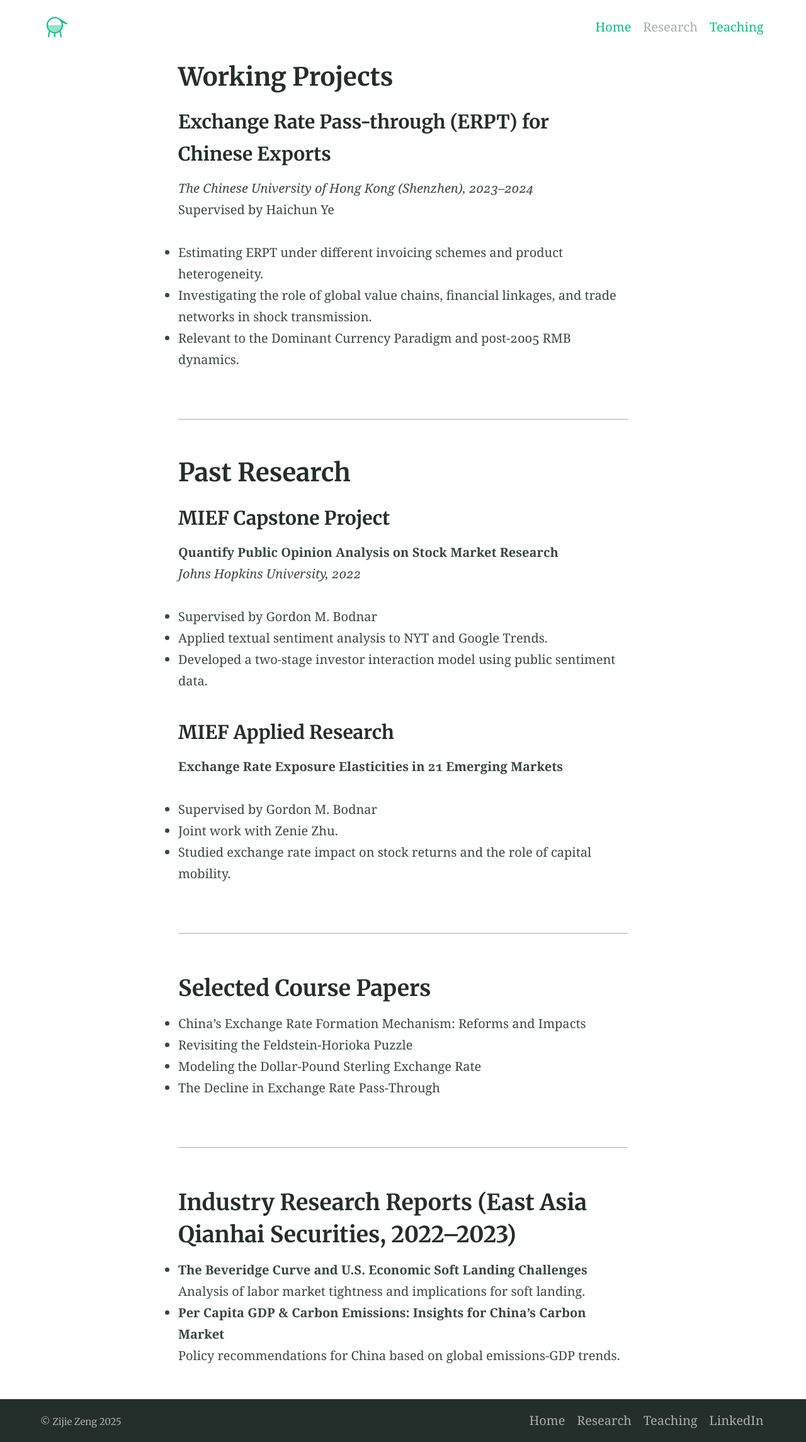
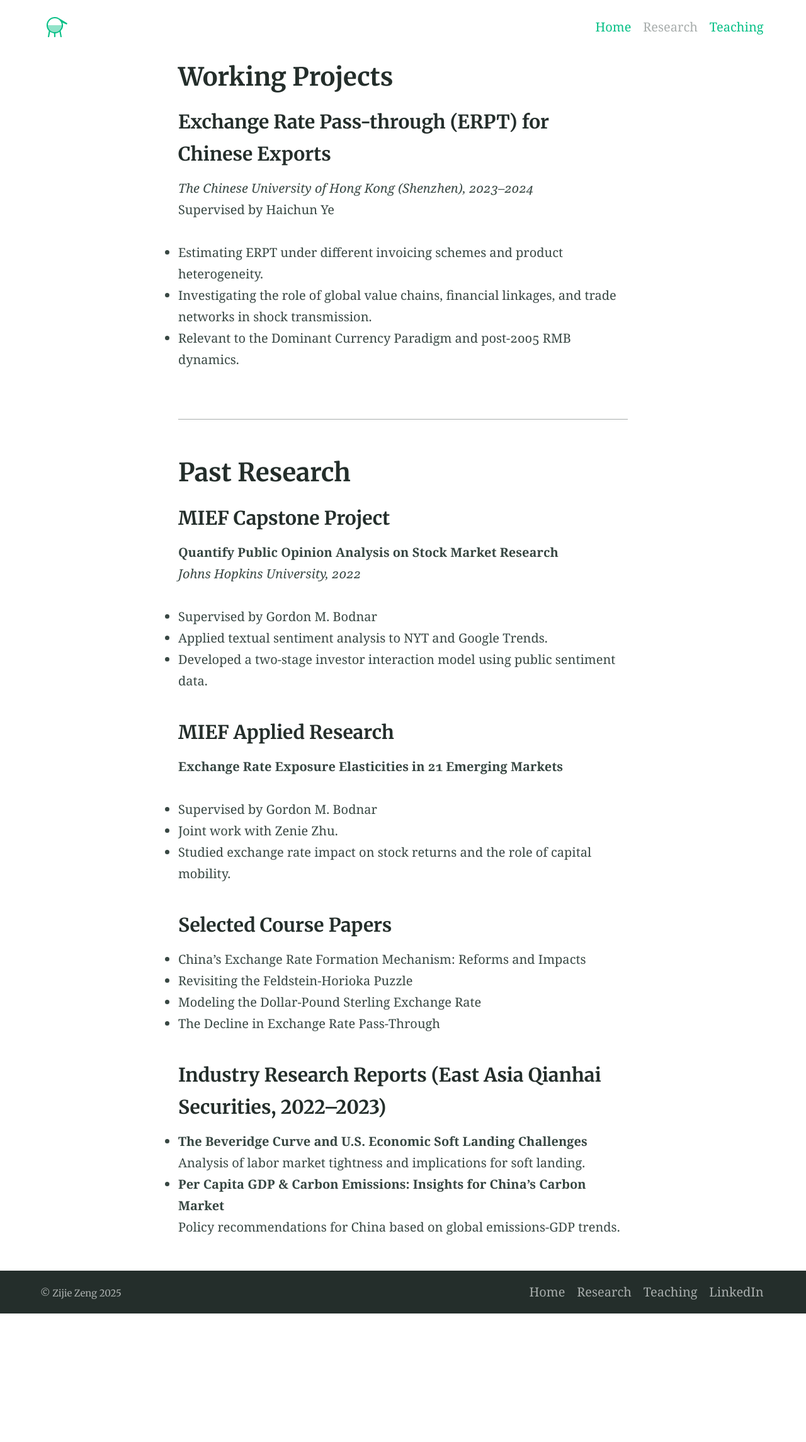
Before and after one commit to apezeng/apezeng.github.io, a Jekyll site: the page built from research.md, in a window 1280 px wide. Shown: the whole page at 63% size. Built offline with Jekyll 4.4.1, drawn with Linux system fonts in a browser that asks for light colours; after the commit the page ends 2085 px from its top, so only the background shows below that.

```diff
--- a/research.md
+++ b/research.md
@@ -31,18 +31,16 @@ Supervised by Haichun Ye
 - Joint work with Zenie Zhu.
 - Studied exchange rate impact on stock returns and the role of capital mobility.
 
----
 
-## Selected Course Papers
+### Selected Course Papers
 
 - China's Exchange Rate Formation Mechanism: Reforms and Impacts
 - Revisiting the Feldstein-Horioka Puzzle
 - Modeling the Dollar-Pound Sterling Exchange Rate
 - The Decline in Exchange Rate Pass-Through
 
----
 
-## Industry Research Reports (East Asia Qianhai Securities, 2022–2023)
+### Industry Research Reports (East Asia Qianhai Securities, 2022–2023)
 
 - **The Beveridge Curve and U.S. Economic Soft Landing Challenges**
   Analysis of labor market tightness and implications for soft landing.
```
